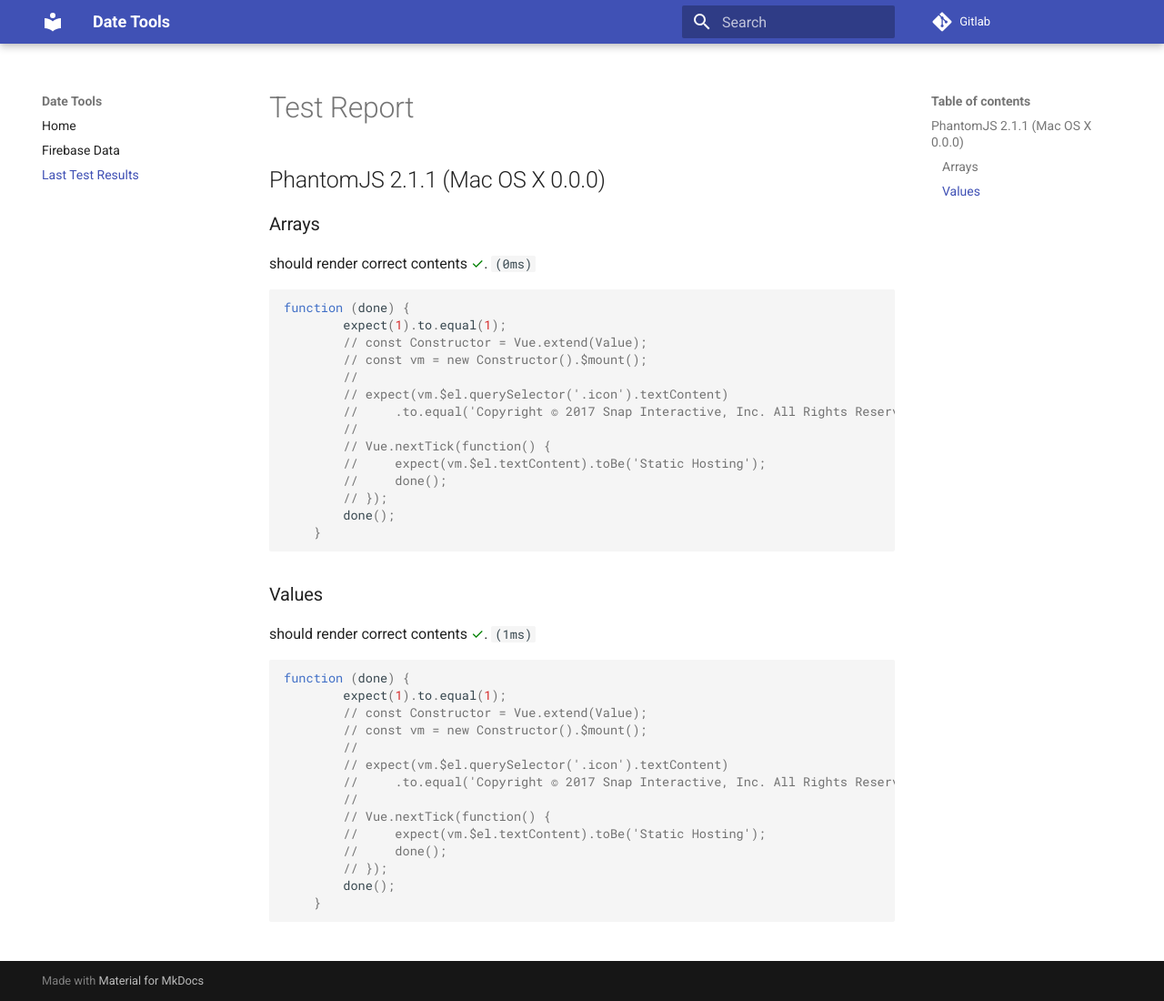
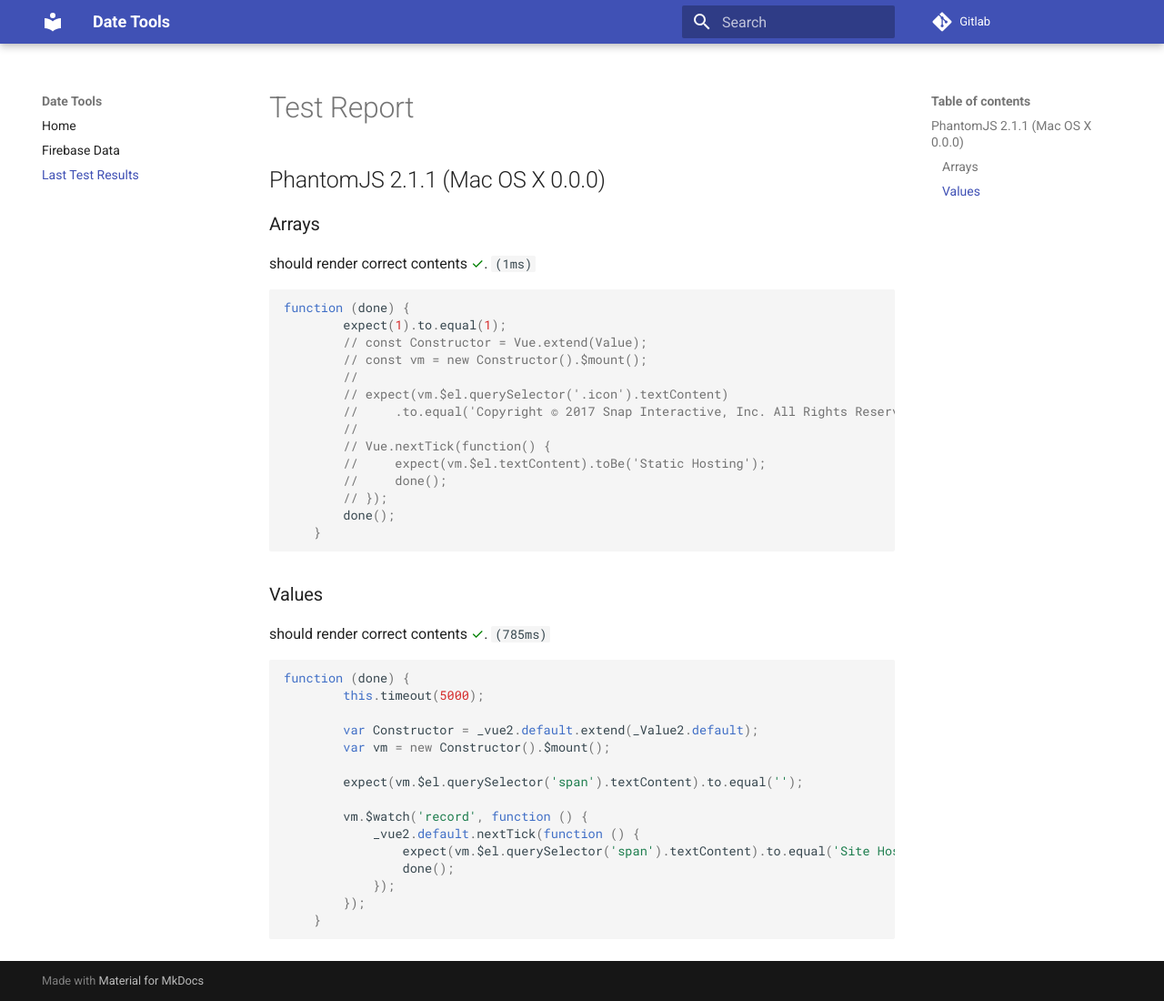
Before and after one commit to crrobinson14/vue-rethinkdb, an MkDocs documentation site: the page built from docs/test.md, in a window 1280 px wide and 1100 px high. Shown: the whole window at 91% size. Built offline with MkDocs 1.6.1 and Material for MkDocs 9.7.7, drawn with Linux system fonts in a browser that asks for light colours; comment, search, counter and statistics services are not loaded; old or Windows-style settings are respelled for this version of MkDocs.

Commit message:
Test suite working.

````diff
--- a/docs/test.md
+++ b/docs/test.md
@@ -4,7 +4,7 @@
 
 ### Arrays
 
-should render correct contents   <span style="color:green">✓</span>. `(0ms)`
+should render correct contents   <span style="color:green">✓</span>. `(1ms)`
 
 ```js
 function (done) {
@@ -26,21 +26,22 @@ function (done) {
 
 ### Values
 
-should render correct contents   <span style="color:green">✓</span>. `(1ms)`
+should render correct contents   <span style="color:green">✓</span>. `(785ms)`
 
 ```js
 function (done) {
-        expect(1).to.equal(1);
-        // const Constructor = Vue.extend(Value);
-        // const vm = new Constructor().$mount();
-        //
-        // expect(vm.$el.querySelector('.icon').textContent)
-        //     .to.equal('Copyright © 2017 Snap Interactive, Inc. All Rights Reserved.');
-        //
-        // Vue.nextTick(function() {
-        //     expect(vm.$el.textContent).toBe('Static Hosting');
-        //     done();
-        // });
-        done();
+        this.timeout(5000);
+
+        var Constructor = _vue2.default.extend(_Value2.default);
+        var vm = new Constructor().$mount();
+
+        expect(vm.$el.querySelector('span').textContent).to.equal('');
+
+        vm.$watch('record', function () {
+            _vue2.default.nextTick(function () {
+                expect(vm.$el.querySelector('span').textContent).to.equal('Site Hosting');
+                done();
+            });
+        });
     }
 ```
--- a/package.json
+++ b/package.json
@@ -65,6 +65,9 @@
     "mocha": "^3.5.0",
     "mocha-markdown-extended-reporter": "0.0.0",
     "nyc": "^11.1.0",
+    "vue-loader": "^13.0.4",
+    "vue-style-loader": "^3.0.1",
+    "vue-template-compiler": "^2.4.2",
     "webpack": "^3.5.3",
     "webpack-merge": "^4.1.0"
   },
````
Also changed, not shown: docs/firebasedata.md (renamed from docs/datetools.md), 6 other files.
